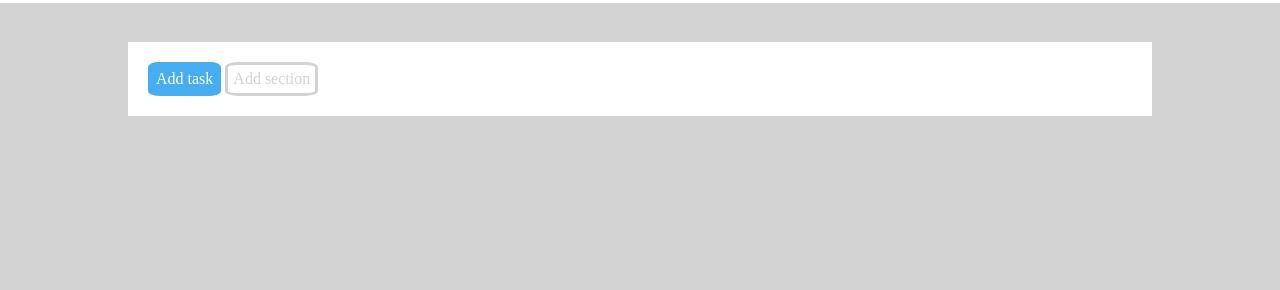
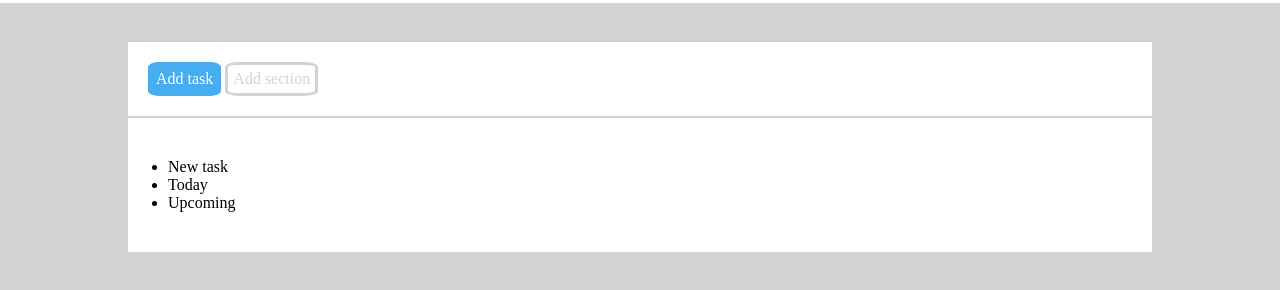
Before and after one commit to Dandav2923/html-css-toboolist, a plain HTML site: page index.html in a window 1280 px wide. Shown: the part 98-388 px from the top of the page. Drawn offline with Linux system fonts and the light colour scheme.

Commit message:
ul difettosa

```diff
--- a/css/style.css
+++ b/css/style.css
@@ -58,3 +58,11 @@ header img {
     color: lightgray;
     border: lightgray 3px solid;
 }
+
+.section-main {
+    padding: 40px;
+}
+
+.unorderedlist-main {
+    list-style-type: &#x025BE;
+}
--- a/index.html
+++ b/index.html
@@ -21,6 +21,13 @@
                 Add section
             </div>
         </section>
+        <section class="section-main">
+            <ul class="unorderedlist-main">
+                <li>New task</li>
+                <li>Today</li>
+                <li>Upcoming</li>
+            </ul>
+        </section>
     </main>
 </body>
 </html>
```
